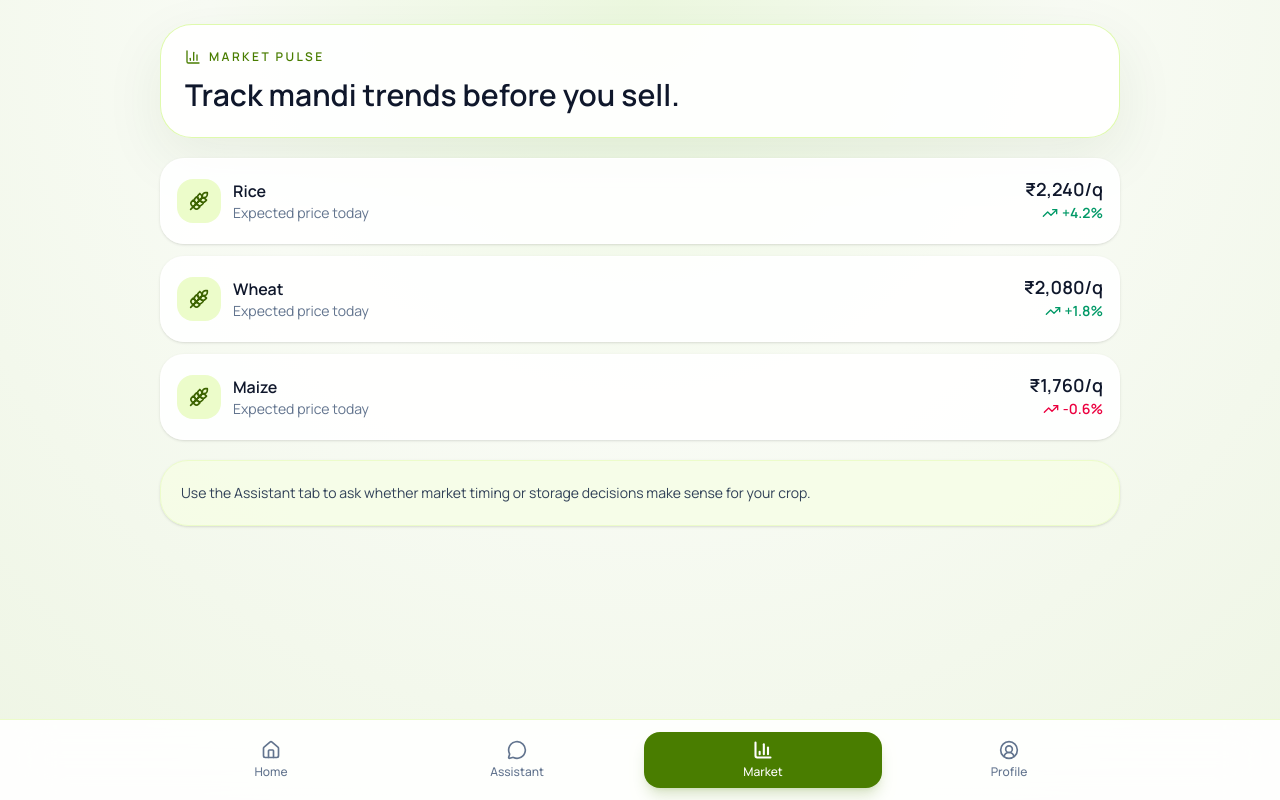
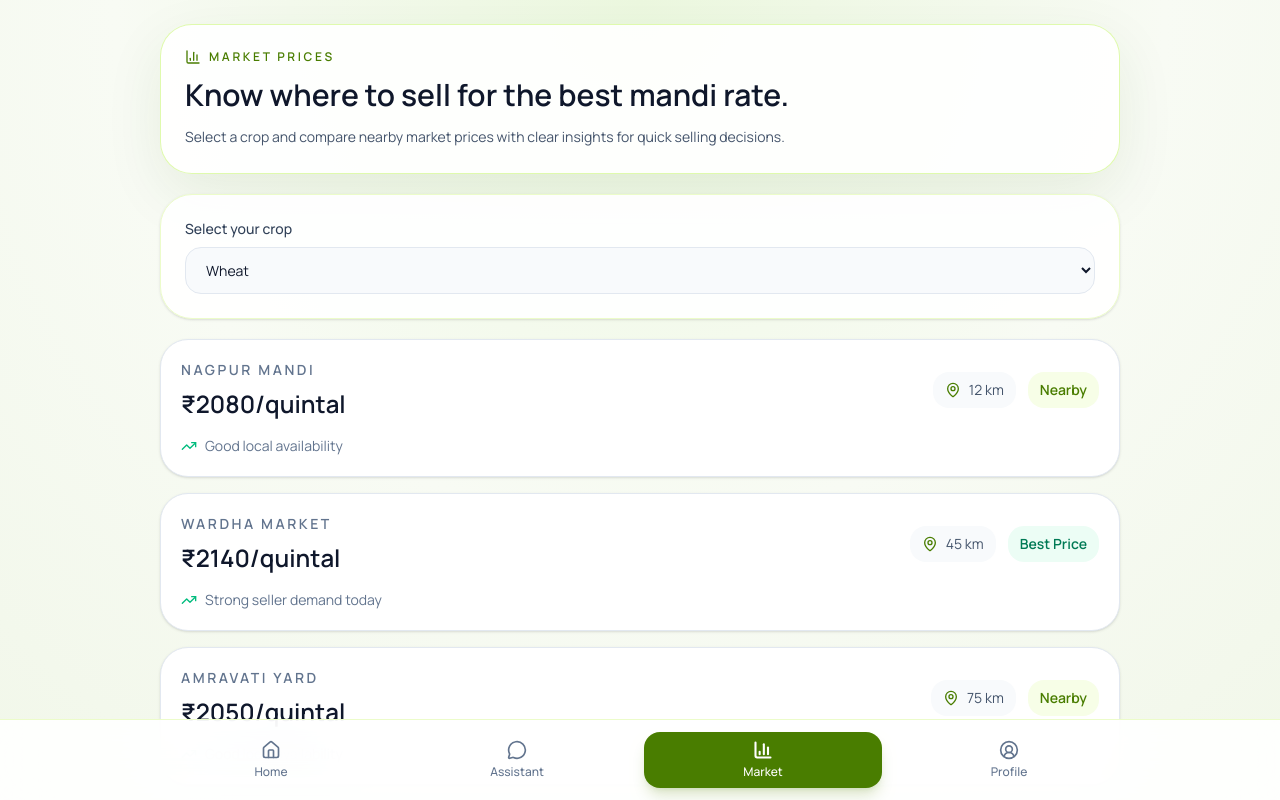
Before and after one commit to SiddheshCodes4554/HackWarts-project, a Next.js app in the folder frontend/: page /market in a window 1280 px wide. Shown: the top 800 px of the page. Built offline with nearby package versions, Linux system fonts and the light colour scheme.

Commit message:
feat(frontend): add market prices screen with crop selector and best market recommendation

```diff
--- a/frontend/src/app/(tabs)/market/page.tsx
+++ b/frontend/src/app/(tabs)/market/page.tsx
@@ -1,54 +1,114 @@
-import { ChartColumn, TrendingUp, Wheat } from "lucide-react";
+"use client";
 
-const marketItems = [
-  { crop: "Rice", price: "₹2,240/q", change: "+4.2%", trend: "up" },
-  { crop: "Wheat", price: "₹2,080/q", change: "+1.8%", trend: "up" },
-  { crop: "Maize", price: "₹1,760/q", change: "-0.6%", trend: "down" },
-];
+import { useMemo, useState } from "react";
+import { ChartColumn, MapPin, TrendingUp, Wheat } from "lucide-react";
+
+const marketData = {
+  Wheat: [
+    { name: "Nagpur Mandi", price: 2080, distance: "12 km", tag: "Nearby", best: false },
+    { name: "Wardha Market", price: 2140, distance: "45 km", tag: "Best Price", best: true },
+    { name: "Amravati Yard", price: 2050, distance: "75 km", tag: "Nearby", best: false },
+  ],
+  Rice: [
+    { name: "Nagpur Rice Hub", price: 2240, distance: "10 km", tag: "Best Price", best: true },
+    { name: "Bhandara Mandi", price: 2180, distance: "55 km", tag: "Nearby", best: false },
+    { name: "Akola Market", price: 2120, distance: "90 km", tag: "Nearby", best: false },
+  ],
+  Tomato: [
+    { name: "Nagpur Fresh", price: 1890, distance: "8 km", tag: "Nearby", best: false },
+    { name: "Pune Sale", price: 1950, distance: "210 km", tag: "Best Price", best: true },
+    { name: "Mumbai Market", price: 1920, distance: "265 km", tag: "Nearby", best: false },
+  ],
+};
+
+const crops = ["Wheat", "Rice", "Tomato"] as const;
+
+type Crop = (typeof crops)[number];
 
 export default function MarketPage() {
+  const [selectedCrop, setSelectedCrop] = useState<Crop>("Wheat");
+
+  const prices = useMemo(() => marketData[selectedCrop], [selectedCrop]);
+  const bestMarket = useMemo(() => prices.find((item) => item.best) ?? prices[0], [prices]);
+
   return (
-    <main className="flex flex-1 flex-col gap-5 pb-6 pt-2">
+    <main className="flex min-h-screen flex-1 flex-col gap-5 pb-24 pt-2 sm:pb-6">
       <section className="rounded-[2rem] border border-lime-200/80 bg-white/90 p-5 shadow-[0_20px_60px_rgba(40,72,18,0.08)] sm:p-6">
-        <div className="flex items-center gap-2 text-xs font-semibold uppercase tracking-[0.2em] text-lime-700">
+        <div className="flex items-center gap-2 text-xs font-semibold uppercase tracking-[0.22em] text-lime-700">
           <ChartColumn className="h-4 w-4" />
-          Market Pulse
+          Market Prices
         </div>
-        <h1 className="mt-3 text-2xl font-semibold sm:text-3xl">Track mandi trends before you sell.</h1>
+        <h1 className="mt-3 text-2xl font-semibold sm:text-3xl">Know where to sell for the best mandi rate.</h1>
+        <p className="mt-3 max-w-2xl text-sm leading-6 text-slate-600">
+          Select a crop and compare nearby market prices with clear insights for quick selling decisions.
+        </p>
       </section>
 
-      <section className="space-y-3">
-        {marketItems.map((item) => (
+      <section className="rounded-[2rem] border border-lime-100 bg-white/95 p-5 shadow-sm sm:p-6">
+        <label className="mb-2 block text-sm font-medium text-slate-700">Select your crop</label>
+        <select
+          value={selectedCrop}
+          onChange={(event) => setSelectedCrop(event.target.value as Crop)}
+          className="w-full rounded-2xl border border-slate-200 bg-slate-50 px-4 py-3 text-sm text-slate-900 outline-none transition focus:border-lime-300 focus:ring-2 focus:ring-lime-100"
+        >
+          {crops.map((crop) => (
+            <option key={crop} value={crop}>
+              {crop}
+            </option>
+          ))}
+        </select>
+      </section>
+
+      <section className="space-y-4">
+        {prices.map((item) => (
           <article
-            key={item.crop}
-            className="flex items-center justify-between rounded-[1.5rem] border border-white/80 bg-white/90 p-4 shadow-sm"
+            key={item.name}
+            className="rounded-[1.75rem] border border-slate-200 bg-white p-5 shadow-sm transition hover:-translate-y-0.5 hover:shadow-md"
           >
-            <div className="flex items-center gap-3">
-              <div className="rounded-2xl bg-lime-100 p-3 text-lime-800">
-                <Wheat className="h-5 w-5" />
+            <div className="flex flex-col gap-4 sm:flex-row sm:items-center sm:justify-between">
+              <div>
+                <p className="text-sm font-semibold uppercase tracking-[0.18em] text-slate-500">{item.name}</p>
+                <p className="mt-2 text-2xl font-semibold text-slate-900">₹{item.price}/quintal</p>
               </div>
-              <div>
-                <p className="font-semibold text-slate-900">{item.crop}</p>
-                <p className="text-sm text-slate-500">Expected price today</p>
+              <div className="flex items-center gap-3">
+                <span className="inline-flex items-center gap-2 rounded-2xl bg-slate-50 px-3 py-2 text-sm text-slate-600">
+                  <MapPin className="h-4 w-4 text-lime-700" />
+                  {item.distance}
+                </span>
+                <span
+                  className={`inline-flex items-center rounded-2xl px-3 py-2 text-sm font-semibold ${
+                    item.tag === "Best Price"
+                      ? "bg-emerald-50 text-emerald-700"
+                      : "bg-lime-50 text-lime-700"
+                  }`}
+                >
+                  {item.tag}
+                </span>
               </div>
             </div>
-            <div className="text-right">
-              <p className="text-lg font-semibold text-slate-900">{item.price}</p>
-              <p
-                className={`inline-flex items-center gap-1 text-sm font-semibold ${
-                  item.trend === "up" ? "text-emerald-600" : "text-rose-600"
-                }`}
-              >
-                <TrendingUp className="h-4 w-4" />
-                {item.change}
-              </p>
+            <div className="mt-4 flex items-center gap-2 text-sm text-slate-500">
+              <TrendingUp className="h-4 w-4 text-emerald-500" />
+              {item.tag === "Best Price"
+                ? "Strong seller demand today"
+                : "Good local availability"}
             </div>
           </article>
         ))}
       </section>
 
-      <section className="rounded-[1.75rem] border border-lime-100 bg-lime-50/80 p-5 text-sm leading-6 text-slate-700 shadow-sm">
-        Use the Assistant tab to ask whether market timing or storage decisions make sense for your crop.
+      <section className="rounded-[2rem] border border-lime-200 bg-lime-50/80 p-5 shadow-[0_16px_40px_rgba(48,83,23,0.08)] sm:p-6">
+        <div className="flex items-center justify-between gap-3">
+          <div>
+            <p className="text-sm font-semibold uppercase tracking-[0.18em] text-lime-700">Best Market to Sell</p>
+            <h2 className="mt-2 text-2xl font-semibold text-slate-900">{bestMarket.name}</h2>
+          </div>
+          <div className="rounded-3xl bg-white px-4 py-2 text-sm font-semibold text-slate-900 shadow-sm">
+            ₹{bestMarket.price}/q
+          </div>
+        </div>
+        <p className="mt-4 text-sm leading-6 text-slate-700">
+          This market offers the highest price for {selectedCrop.toLowerCase()} today and is the best recommendation for your sell decision.
+        </p>
       </section>
     </main>
   );
```
